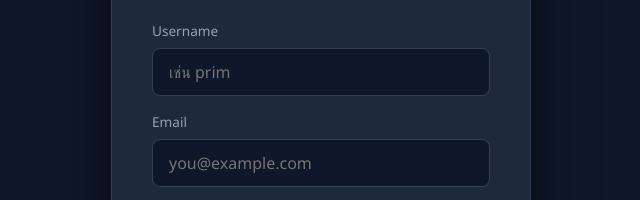
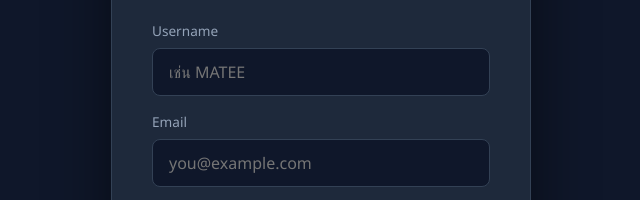
Before and after one commit to NattapongRodin/FinalLab-set2, a website: page frontend/index.html in a window 1280 px wide. Both pictures are taken after a click on the button "Register". Shown: the part 285-485 px from the top of the page, 319-959 px from the left. Drawn offline with Linux system fonts and the light colour scheme.

Commit message:
index update

```diff
--- a/frontend/index.html
+++ b/frontend/index.html
@@ -806,7 +806,7 @@
         <div id="register-form" class="hidden">
           <div class="form-group">
             <label>Username</label>
-            <input id="register-username" type="text" placeholder="เช่น prim" />
+            <input id="register-username" type="text" placeholder="เช่น MATEE" />
           </div>
           <div class="form-group">
             <label>Email</label>
```
